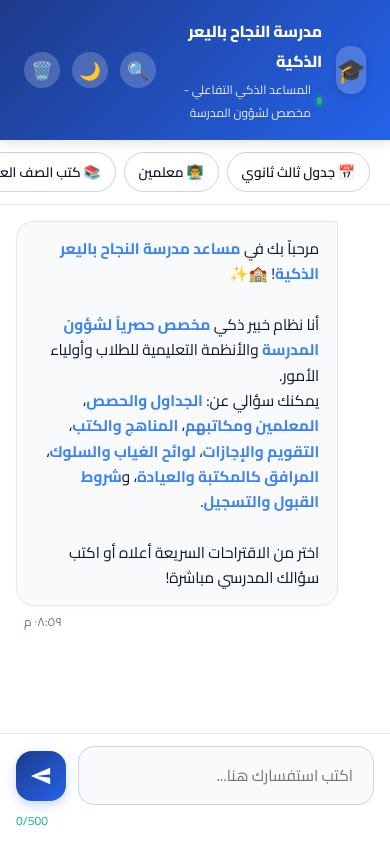
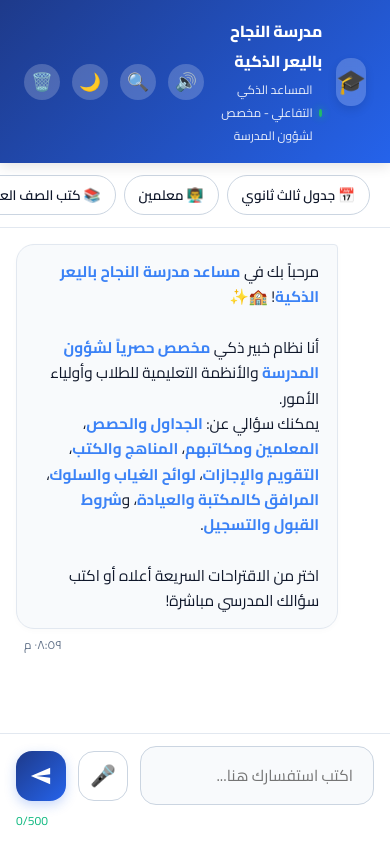
Before and after one commit to ayham-475/schoole-ai, a Django app: page / in a window 390 px wide. Run offline with Django 5.2, Linux system fonts and the light colour scheme.

Commit message:
feat: Microphone button and the Web Speech API logic

```diff
--- a/templates/index.html
+++ b/templates/index.html
@@ -487,6 +487,38 @@
         .send-btn:active { transform: scale(0.96); }
         .send-btn svg { width: 22px; height: 22px; transform: rotate(180deg); fill: currentColor; }
 
+        .mic-btn {
+            background: var(--bg-chat);
+            color: var(--text-dark);
+            border: 1px solid var(--chip-border);
+            width: 50px;
+            height: 50px;
+            border-radius: 16px;
+            display: flex;
+            align-items: center;
+            justify-content: center;
+            cursor: pointer;
+            transition: all 0.2s ease;
+            flex-shrink: 0;
+            font-size: 1.3rem;
+            align-self: center;
+        }
+        .mic-btn:hover {
+            background: var(--chip-bg);
+            border-color: var(--primary-light);
+        }
+        .mic-btn.recording {
+            background: #ef4444;
+            color: #fff;
+            border-color: #ef4444;
+            animation: pulse 1.5s infinite;
+        }
+        @keyframes pulse {
+            0% { transform: scale(1); box-shadow: 0 0 0 0 rgba(239, 68, 68, 0.7); }
+            70% { transform: scale(1.05); box-shadow: 0 0 0 10px rgba(239, 68, 68, 0); }
+            100% { transform: scale(1); box-shadow: 0 0 0 0 rgba(239, 68, 68, 0); }
+        }
+
         .char-count {
             font-size: 0.75rem;
             color: #10b981;
@@ -544,6 +576,7 @@
                 </div>
             </div>
             <div class="header-actions">
+                <button onclick="toggleSpeechRead()" id="readAloudIcon" title="قراءة الردود صوتياً">🔊</button>
                 <button onclick="toggleSearch()" title="بحث">🔍</button>
                 <button onclick="toggleDarkMode()" id="themeIcon" title="تغيير المظهر">🌙</button>
                 <button onclick="clearChat()" title="مسح المحادثة">🗑️</button>
@@ -587,6 +620,9 @@
                         maxlength="500"
                     >
                 </div>
+                <button class="mic-btn" id="micBtn" onclick="toggleRecording()" title="تحدث بالصوت">
+                    🎤
+                </button>
                 <button class="send-btn" onclick="sendMessage()" title="إرسال">
                     <svg viewBox="0 0 24 24">
                         <path d="M2.01 21L23 12 2.01 3 2 10l15 2-15 2z"/>
@@ -762,6 +798,68 @@
             return html;
         }
 
+        // --- Voice Features (Speech-to-Text / Text-to-Speech) ---
+        let isReadAloudEnabled = false;
+
+        function toggleSpeechRead() {
+            isReadAloudEnabled = !isReadAloudEnabled;
+            const icon = document.getElementById('readAloudIcon');
+            icon.textContent = isReadAloudEnabled ? '🔈' : '🔊';
+            showToast(isReadAloudEnabled ? "تم تفعيل القراءة الصوتية ✅" : "تم إيقاف القراءة الصوتية ❌");
+            if (!isReadAloudEnabled) {
+                window.speechSynthesis.cancel();
+            }
+        }
+
+        const SpeechRecognition = window.SpeechRecognition || window.webkitSpeechRecognition;
+        let recognition = null;
+        if (SpeechRecognition) {
+            recognition = new SpeechRecognition();
+            recognition.lang = 'ar-SA';
+            recognition.interimResults = false;
+
+            recognition.onstart = function() {
+                document.getElementById('micBtn').classList.add('recording');
+                document.getElementById('queryInput').placeholder = "جاري الاستماع... 🎤";
+            };
+
+            recognition.onresult = function(event) {
+                const transcript = event.results[0][0].transcript;
+                document.getElementById('queryInput').value = transcript;
+                updateCharCount();
+                sendMessage(); // إرسال تلقائي بعد الاستماع
+            };
+
+            recognition.onerror = function(event) {
+                showToast("حدث خطأ في الميكروفون: " + event.error);
+                stopRecording();
+            };
+
+            recognition.onend = function() {
+                stopRecording();
+            };
+        } else {
+            console.warn("Speech Recognition not supported in this browser.");
+            document.getElementById('micBtn').style.display = 'none';
+        }
+
+        function toggleRecording() {
+            if (!recognition) {
+                showToast("متصفحك لا يدعم الإدخال الصوتي");
+                return;
+            }
+            if (document.getElementById('micBtn').classList.contains('recording')) {
+                recognition.stop();
+            } else {
+                recognition.start();
+            }
+        }
+
+        function stopRecording() {
+            document.getElementById('micBtn').classList.remove('recording');
+            document.getElementById('queryInput').placeholder = "اكتب استفسارك هنا...";
+        }
+
         function askQuick(text) {
             const input = document.getElementById("queryInput");
             input.value = text;
@@ -882,6 +980,16 @@
                             // When finished typing, show metadata and feedback buttons
                             bubbleDiv.insertAdjacentHTML('beforeend', metaHtml + feedbackHtml);
                             chatBox.scrollTop = chatBox.scrollHeight;
+
+                            // 🔊 Read aloud if enabled
+                            if (isReadAloudEnabled) {
+                                // Strip HTML tags and emojis for cleaner reading
+                                let textToRead = data.response.replace(/<[^>]*>?/gm, '');
+                                const utterance = new SpeechSynthesisUtterance(textToRead);
+                                utterance.lang = 'ar-SA';
+                                utterance.rate = 0.95; // Slightly slower for better Arabic pronunciation
+                                window.speechSynthesis.speak(utterance);
+                            }
                         }
                     }
 
```
Also changed, not shown: db.sqlite3.
